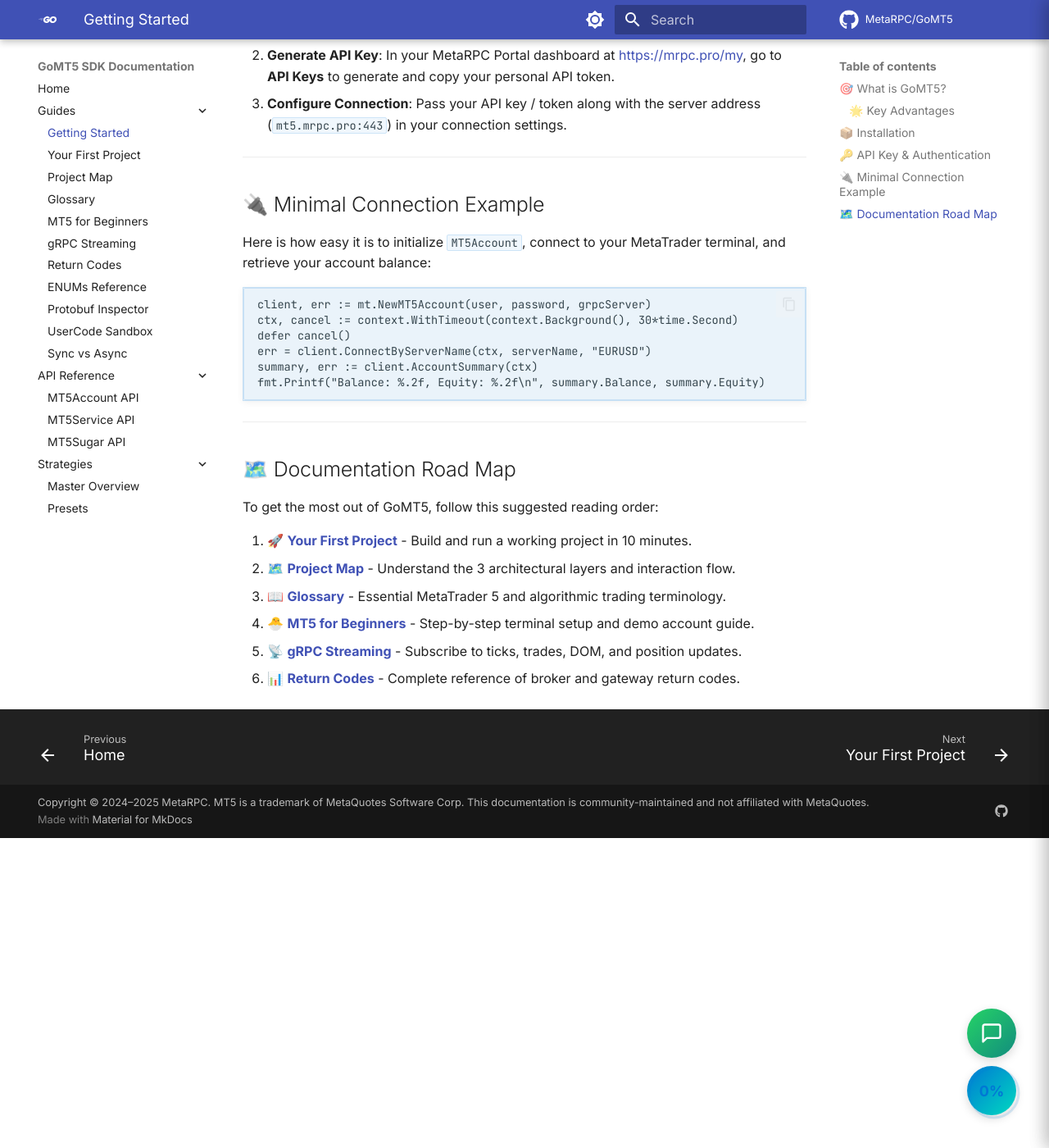
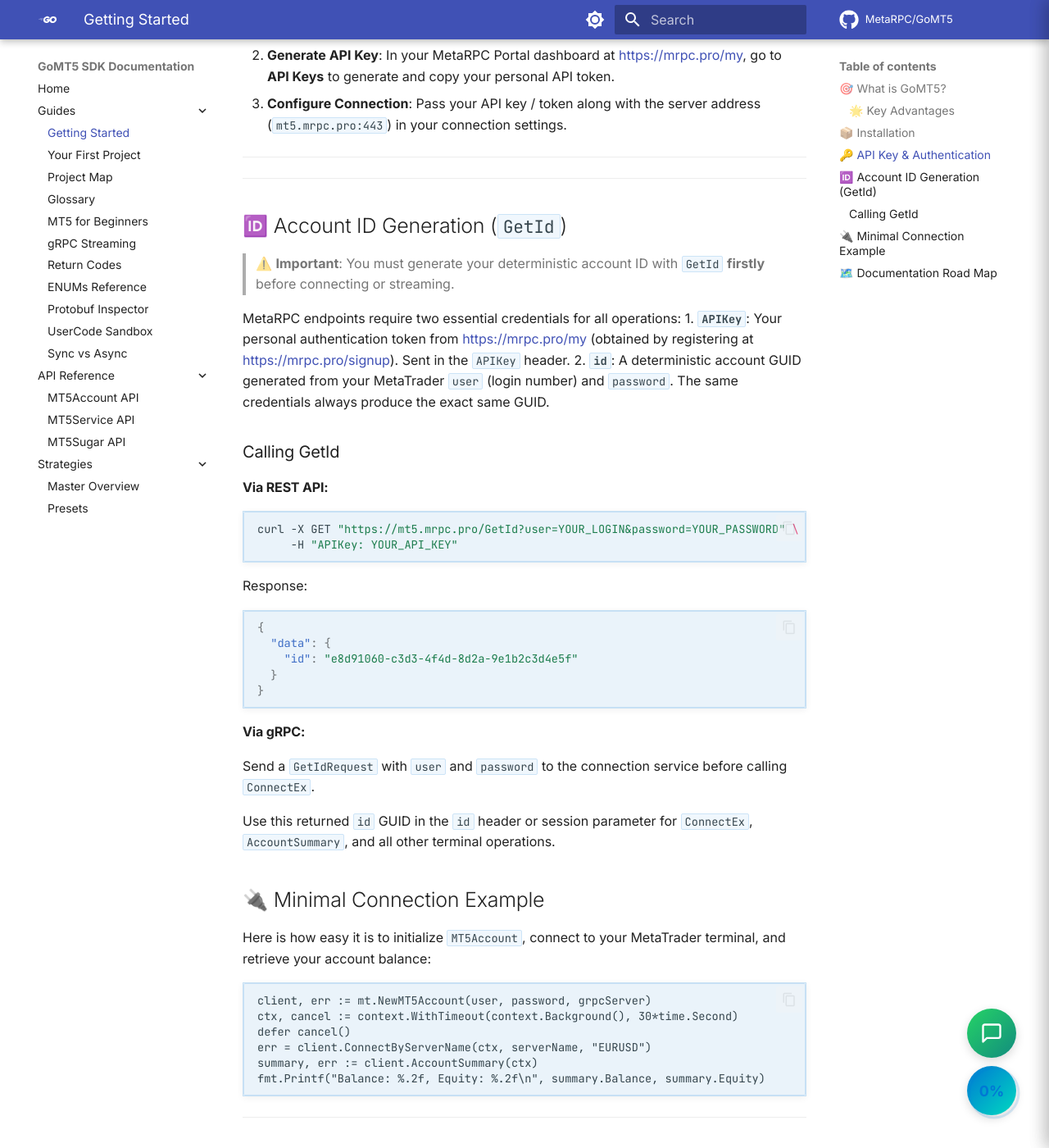
Before and after one commit to MetaRPC/GoMT5, an MkDocs documentation site: the page built from docs/All_Guides/GETTING_STARTED.md, in a window 1280 px wide and 1400 px high, scrolled down 1071 px. Shown: the whole window at 82% size. Built offline with MkDocs 1.6.1 and Material for MkDocs 9.7.7, drawn with Linux system fonts in a browser that asks for light colours; comment, search, counter and statistics services are not loaded.

Commit message:
docs: document deterministic account ID generation via GetId before connecting

````diff
--- a/docs/All_Guides/GETTING_STARTED.md
+++ b/docs/All_Guides/GETTING_STARTED.md
@@ -36,6 +36,39 @@
 
 ---
 
+
+---
+
+## 🆔 Account ID Generation (`GetId`)
+
+> ⚠️ **Important**: You must generate your deterministic account ID with `GetId` **firstly** before connecting or streaming.
+
+MetaRPC endpoints require two essential credentials for all operations:
+1. **`APIKey`**: Your personal authentication token from [https://mrpc.pro/my](https://mrpc.pro/my) (obtained by registering at [https://mrpc.pro/signup](https://mrpc.pro/signup)). Sent in the `APIKey` header.
+2. **`id`**: A deterministic account GUID generated from your MetaTrader `user` (login number) and `password`. The same credentials always produce the exact same GUID.
+
+### Calling GetId
+
+#### Via REST API:
+```bash
+curl -X GET "https://mt5.mrpc.pro/GetId?user=YOUR_LOGIN&password=YOUR_PASSWORD" \
+     -H "APIKey: YOUR_API_KEY"
+```
+
+Response:
+```json
+{
+  "data": {
+    "id": "e8d91060-c3d3-4f4d-8d2a-9e1b2c3d4e5f"
+  }
+}
+```
+
+#### Via gRPC:
+Send a `GetIdRequest` with `user` and `password` to the connection service before calling `ConnectEx`.
+
+Use this returned `id` GUID in the `id` header or session parameter for `ConnectEx`, `AccountSummary`, and all other terminal operations.
+
 ## 🔌 Minimal Connection Example
 
 Here is how easy it is to initialize `MT5Account`, connect to your MetaTrader terminal, and retrieve your account balance:
````
Also changed, not shown: README.md (+26 -0 lines), docs/All_Guides/Your_First_Project.md (+19 -3 lines), docs/index.md (+3 -0 lines).
